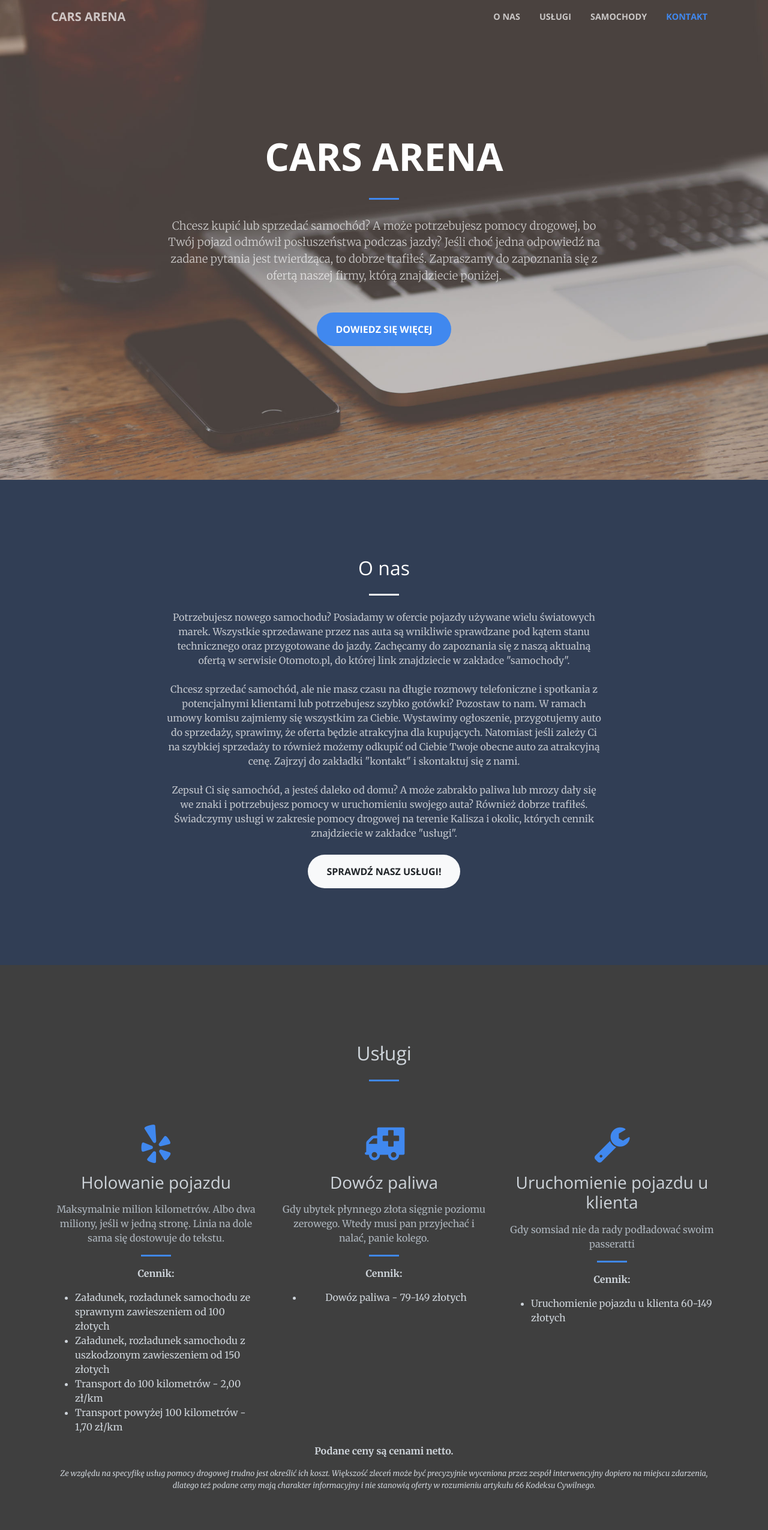
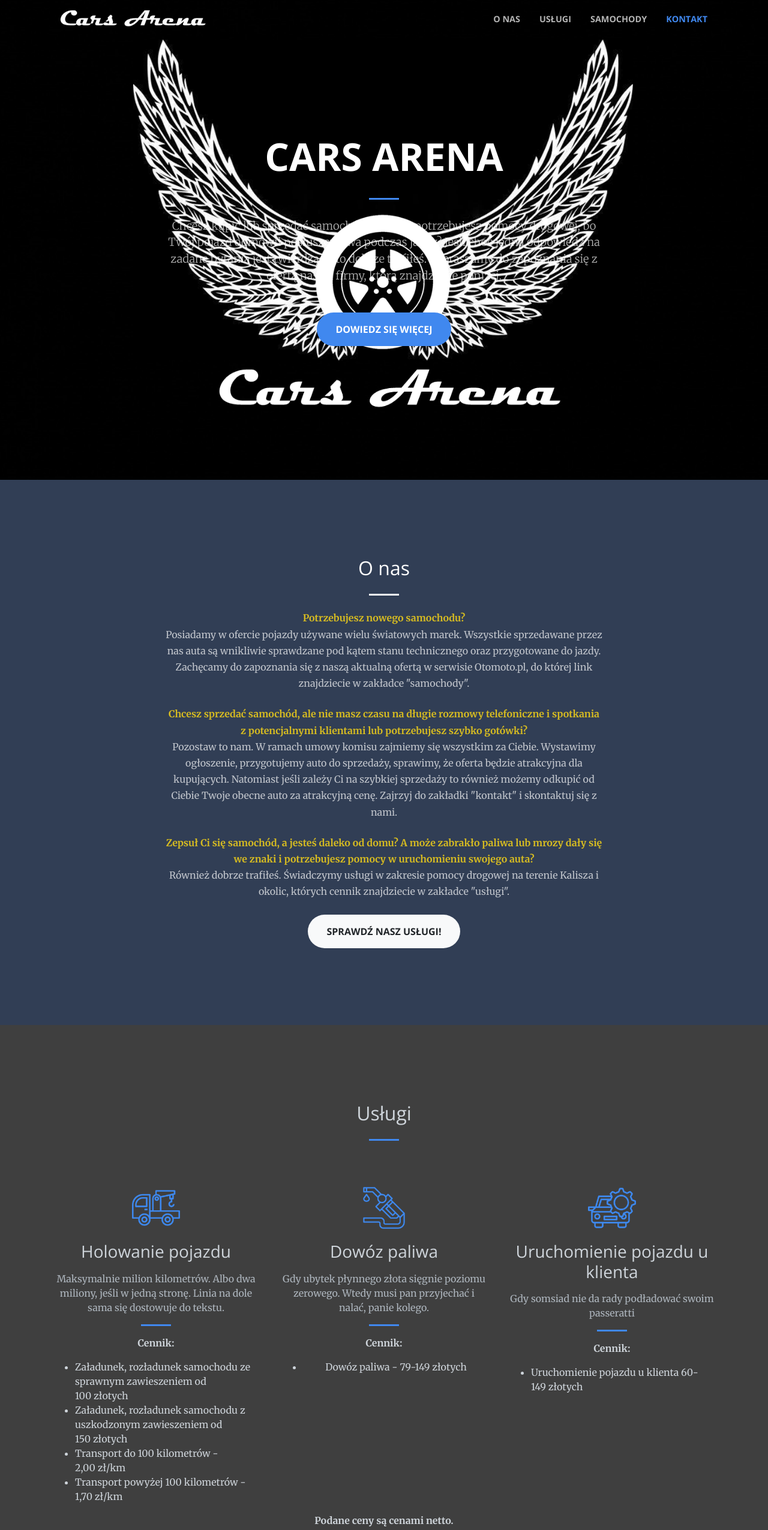
Before and after one commit to CarsArena/CarsArena.github.io, a website: page index.html in a window 1280 px wide. Shown: the top 2551 px of the page at 60% size. Drawn offline with nearby package versions, Linux system fonts and the light colour scheme; some packages are replaced by stand-ins of ours; files that its build step writes are made by us from their sources.

Commit message:
Podmiana ikonek i nie działający shrink :/

```diff
--- a/index.html
+++ b/index.html
@@ -31,7 +31,10 @@
     <!-- Navigation -->
     <nav class="navbar navbar-expand-lg navbar-light fixed-top" id="mainNav">
       <div class="container">
-        <a class="navbar-brand js-scroll-trigger" href="#page-top">Cars Arena</a>
+        <a class="navbar-brand js-scroll-trigger" href="#page-top">
+          <span id="#smallLogo"><img src="img/logo-text.png" style="height: 37px;"></span>
+          <span id="#bigLogo" class="display-none"><img src="img/logo-text.png" style="height: 80px;"></span>
+        </a>
         <button class="navbar-toggler navbar-toggler-right" type="button" data-toggle="collapse" data-target="#navbarResponsive" aria-controls="navbarResponsive" aria-expanded="false" aria-label="Toggle navigation">
           <span class="navbar-toggler-icon"></span>
         </button>
@@ -77,12 +80,14 @@
           <div class="col-lg-8 mx-auto text-center">
             <h2 class="section-heading text-white">O nas</h2>
             <hr class="light my-4">
-            <p class="text-faded mb-4">Potrzebujesz nowego samochodu? Posiadamy w ofercie pojazdy używane wielu światowych marek. Wszystkie sprzedawane przez nas auta są wnikliwie sprawdzane pod kątem stanu technicznego oraz przygotowane do jazdy. Zachęcamy do zapoznania się z naszą aktualną ofertą w serwisie Otomoto.pl, do której link znajdziecie w zakładce "samochody".</p>
+            <p class="text-faded mb-4"><b class="title">Potrzebujesz nowego samochodu?</b> <br />
+              Posiadamy w ofercie pojazdy używane wielu światowych marek. Wszystkie sprzedawane przez nas auta są wnikliwie sprawdzane pod kątem stanu technicznego oraz przygotowane do jazdy. Zachęcamy do zapoznania się z naszą aktualną ofertą w serwisie Otomoto.pl, do której link znajdziecie w zakładce "samochody".</p>
 
-            <p class="text-faded mb-4">Chcesz sprzedać samochód, ale nie masz czasu na długie rozmowy telefoniczne i spotkania z potencjalnymi klientami lub potrzebujesz szybko gotówki? Pozostaw to nam. W ramach umowy komisu zajmiemy się wszystkim za Ciebie. Wystawimy ogłoszenie, przygotujemy auto do sprzedaży, sprawimy, że oferta będzie atrakcyjna dla kupujących. Natomiast jeśli zależy Ci na szybkiej sprzedaży to również możemy odkupić od Ciebie Twoje obecne auto za atrakcyjną cenę. Zajrzyj do zakładki "kontakt" i skontaktuj się z nami.</p>
+            <p class="text-faded mb-4"><b class="title">Chcesz sprzedać samochód, ale nie masz czasu na długie rozmowy telefoniczne i spotkania z potencjalnymi klientami lub potrzebujesz szybko gotówki?</b><br />
+              Pozostaw to nam. W ramach umowy komisu zajmiemy się wszystkim za Ciebie. Wystawimy ogłoszenie, przygotujemy auto do sprzedaży, sprawimy, że oferta będzie atrakcyjna dla kupujących. Natomiast jeśli zależy Ci na szybkiej sprzedaży to również możemy odkupić od Ciebie Twoje obecne auto za atrakcyjną cenę. Zajrzyj do zakładki "kontakt" i skontaktuj się z nami.</p>
 
 
-             <p class="text-faded mb-4">Zepsuł Ci się samochód, a jesteś daleko od domu? A może zabrakło paliwa lub mrozy dały się we znaki i potrzebujesz pomocy w uruchomieniu swojego auta? Również dobrze trafiłeś. Świadczymy usługi w zakresie pomocy drogowej na terenie Kalisza i okolic, których cennik znajdziecie w zakładce "usługi".
+            <p class="text-faded mb-4"><b class="title">Zepsuł Ci się samochód, a jesteś daleko od domu? A może zabrakło paliwa lub mrozy dały się we znaki i potrzebujesz pomocy w uruchomieniu swojego auta?</b><br />Również dobrze trafiłeś. Świadczymy usługi w zakresie pomocy drogowej na terenie Kalisza i okolic, których cennik znajdziecie w zakładce "usługi".
             </p>
             <a class="btn btn-light btn-xl js-scroll-trigger" href="#services">Sprawdź nasz usługi!</a>
           </div>
@@ -103,7 +108,7 @@
         <div class="row">
           <div class="col-lg-4 col-md-4 ">
             <div class="service-box mt-5 mx-auto text-center">
-              <i class="fa fa-4x fa-yelp text-primary mb-3 sr-icons"></i>
+              <img src="img/laweta.png" class="ikonka">
               <h3 class="mb-3">Holowanie pojazdu</h3>
               <p class="subtext mb-0">
                 Maksymalnie milion kilometrów. Albo dwa miliony, jeśli w jedną stronę. Linia na dole sama się dostowuje do tekstu.
@@ -112,16 +117,16 @@
             <div class="service-box mx-auto">
               <p class="text-center font-weight-bold">Cennik:</p>
                 <ul class="text-left">
-                  <li>Załadunek, rozładunek samochodu ze sprawnym zawieszeniem od 100 złotych</li>
-                  <li>Załadunek, rozładunek samochodu z uszkodzonym zawieszeniem od 150 złotych</li>
-                  <li>Transport do 100 kilometrów - 2,00 zł/km</li>
-                  <li>Transport powyżej 100 kilometrów - 1,70 zł/km</li>
+                  <li>Załadunek, rozładunek samochodu ze sprawnym zawieszeniem od 100&nbsp;złotych</li>
+                  <li>Załadunek, rozładunek samochodu z uszkodzonym zawieszeniem od 150&nbsp;złotych</li>
+                  <li>Transport do 100 kilometrów - 2,00&nbsp;zł/km</li>
+                  <li>Transport powyżej 100 kilometrów - 1,70&nbsp;zł/km</li>
                 </ul>
             </div>
           </div>
           <div class="col-lg-4 col-md-4 text-center">
             <div class="service-box mt-5 mx-auto">
-              <i class="fa fa-4x fa-ambulance  text-primary mb-3 sr-icons"></i>
+              <img src="img/fuel.png" class="ikonka">
               <h3 class="mb-3">Dowóz paliwa</h3>
               <p class="subtext mb-0">
                 Gdy ubytek płynnego złota sięgnie poziomu zerowego. Wtedy musi pan przyjechać i nalać, panie kolego.
@@ -131,13 +136,13 @@
             <div class="service-box mx-auto">
               <p class="text-center font-weight-bold">Cennik:</p>
               <ul class="text-center">
-              <li>Dowóz paliwa - 79-149 złotych</li>
+              <li>Dowóz paliwa - 79-149&nbsp;złotych</li>
               </ul>
             </div>
           </div>
           <div class="col-lg-4 col-md-4 text-center">
             <div class="service-box mt-5 mx-auto">
-              <i class="fa fa-4x fa-wrench text-primary mb-3 sr-icons"></i>
+              <img src="img/car-repair.png" class="ikonka">
               <h3 class="mb-3">Uruchomienie pojazdu u klienta</h3>
               <p class="subtext mb-0">Gdy somsiad nie da rady podładować swoim passeratti</p>
             </div>
@@ -145,7 +150,7 @@
             <div class="service-box mx-auto">
               <p class="text-center font-weight-bold">Cennik:</p>
               <ul class="text-left">
-                <li>Uruchomienie pojazdu u klienta 60-149 złotych</li>
+                <li>Uruchomienie pojazdu u klienta 60-149&nbsp;złotych</li>
               </ul>
             </div>
           </div>
--- a/js/creative.js
+++ b/js/creative.js
@@ -30,8 +30,12 @@
   var navbarCollapse = function() {
     if ($("#mainNav").offset().top > 100) {
       $("#mainNav").addClass("navbar-shrink");
+      $("#smallLogo").removeClass("display-none");
+      $("#bigLogo").addClass("display-none");
     } else {
       $("#mainNav").removeClass("navbar-shrink");
+      $("#smallLogo").addClass("display-none");
+      $("#bigLogo").removeClass("display-none");
     }
   };
   // Collapse now if page is not at top
--- a/scss/_global.scss
+++ b/scss/_global.scss
@@ -108,3 +108,29 @@ img::-moz-selection {
 p.subtext {
   color: $gray-500;
 }
+
+
+#about {
+  line-height: 1.7em;
+  .title {
+    font-weight: 700;
+    color: #d6bb21;
+  }
+}
+
+.ikonka{
+  width: 80px;
+  margin-bottom: 16px;
+}
+
+.bar-logo {
+  width: 200px;
+  height: 200px;
+  position: relative;
+  top: 20px;
+  left: 20px;
+}
+
+.full-logo-not-displayed {
+  display: none;
+}
--- a/scss/_masthead.scss
+++ b/scss/_masthead.scss
@@ -2,7 +2,7 @@
 header.masthead {
   padding-top: 10rem;
   padding-bottom: calc(10rem - 56px);
-  background-image: url('../img/header.jpg');
+  background-image: url('../img/logo.png');
   background-position: center center;
   @include background-cover;
   hr {
--- a/scss/_navbar.scss
+++ b/scss/_navbar.scss
@@ -75,3 +75,9 @@
     }
   }
 }
+
+.display-none {
+  display: none;
+  margin: 200px;
+  background-color: red;
+}
```
Also changed, not shown: css/creative.css, css/creative.min.css, img/car-repair.png (added), img/fuel.png (added), img/fuel.svg (added), img/laweta.png (added), img/logo-text.png (added), img/logo.png (added), js/creative.min.js.
